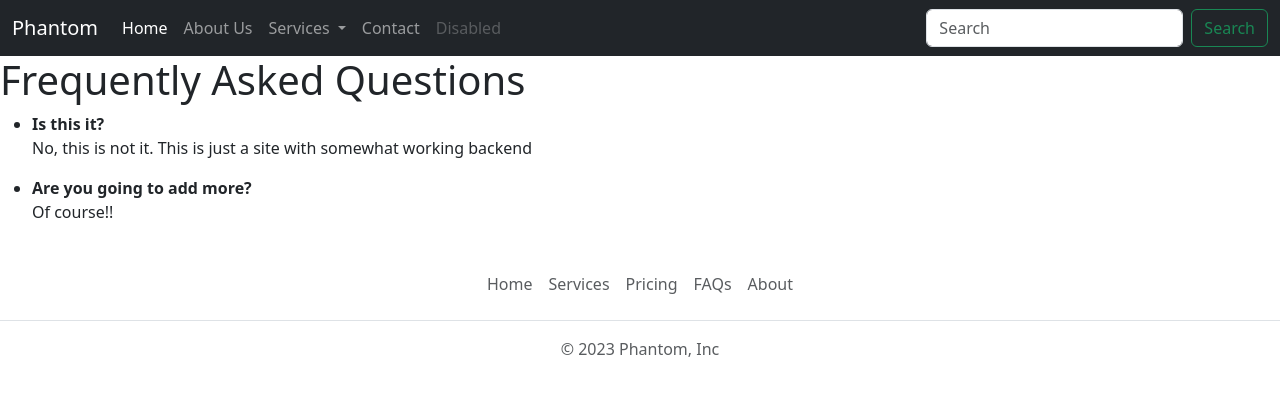
After one commit to Saurav-stha/django, a Django app: page /faq in a window 1280 px wide. The commit adds this page. Shown: the top 396 px of the page. Run offline with Django 4.2, Linux system fonts and the light colour scheme.

Commit message:
added_two_htmls

```diff
--- a/hells/home/urls.py
+++ b/hells/home/urls.py
@@ -12,4 +12,6 @@ urlpatterns = [
     path("contact",views.contact,name="contact"),
     path("view",views.view,name="view"),
     path("edit",views.edit,name="edit"),
+    path("faq",views.faq,name="faq"),
+    path("pricing",views.pricing,name="pricing")
 ]
--- a/hells/home/views.py
+++ b/hells/home/views.py
@@ -32,6 +32,12 @@ def view(request):
 def edit(request):
     return render(request,'edit.html')
 
+def faq(request):
+    return render(request,'faq.html')
+
+def pricing(request):
+    return render(request,'pricing.html')
+
 def contact(request):
     if (request.method == "POST"):
         name = request.POST.get("Name")
--- a/hells/templates/base.html
+++ b/hells/templates/base.html
@@ -68,8 +68,8 @@
             <ul class="nav justify-content-center border-bottom pb-3 mb-3">
               <li class="nav-item"><a href="/" class="nav-link px-2 text-body-secondary">Home</a></li>
               <li class="nav-item"><a href="/services" class="nav-link px-2 text-body-secondary">Services</a></li>
-              <li class="nav-item"><a href="#" class="nav-link px-2 text-body-secondary">Pricing</a></li>
-              <li class="nav-item"><a href="#" class="nav-link px-2 text-body-secondary">FAQs</a></li>
+              <li class="nav-item"><a href="/pricing" class="nav-link px-2 text-body-secondary">Pricing</a></li>
+              <li class="nav-item"><a href="/faq" class="nav-link px-2 text-body-secondary">FAQs</a></li>
               <li class="nav-item"><a href="/about" class="nav-link px-2 text-body-secondary">About</a></li>
             </ul>
             <p class="text-center text-body-secondary">&copy; 2023 Phantom, Inc</p>
--- /dev/null
+++ b/hells/templates/faq.html
@@ -0,0 +1,18 @@
+{% extends 'base.html' %}
+
+{% block title %} FAQs {% endblock title %}
+
+{% block body %}
+<h1>Frequently Asked Questions</h1>
+
+<ul>
+    <li>
+        <strong>Is this it?</strong>
+        <p>No, this is not it. This is just a site with somewhat working backend</p>
+    </li>
+    <li>
+        <strong>Are you going to add more?</strong>
+        <p>Of course!!</p>
+    </li>
+</ul>
+{% endblock body %}
```
Also changed, not shown: hells/templates/pricing.html (added, +9 -0 lines).
